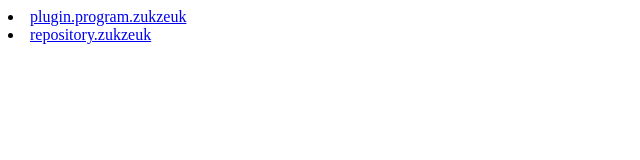
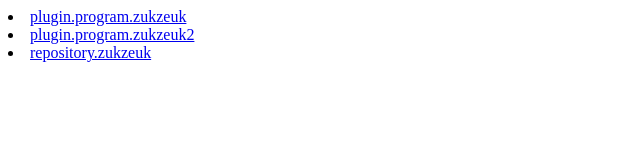
Before and after one commit to ezdakit/ZukZeuk_repo, a plain HTML site: page index.html in a window 1280 px wide. Shown: the whole page, without its empty margins (0-640 px from the left). Drawn offline with Linux system fonts and the light colour scheme.

Commit message:
Update index.html

```diff
--- a/index.html
+++ b/index.html
@@ -1,6 +1,7 @@
 <html>
  <body>
   <li><a href="plugin.program.zukzeuk/">plugin.program.zukzeuk</a></li>
+  <li><a href="plugin.program.zukzeuk2/">plugin.program.zukzeuk2</a></li>
   <li><a href="repository.zukzeuk/">repository.zukzeuk</a></li>
  </body>
 </html>
```
